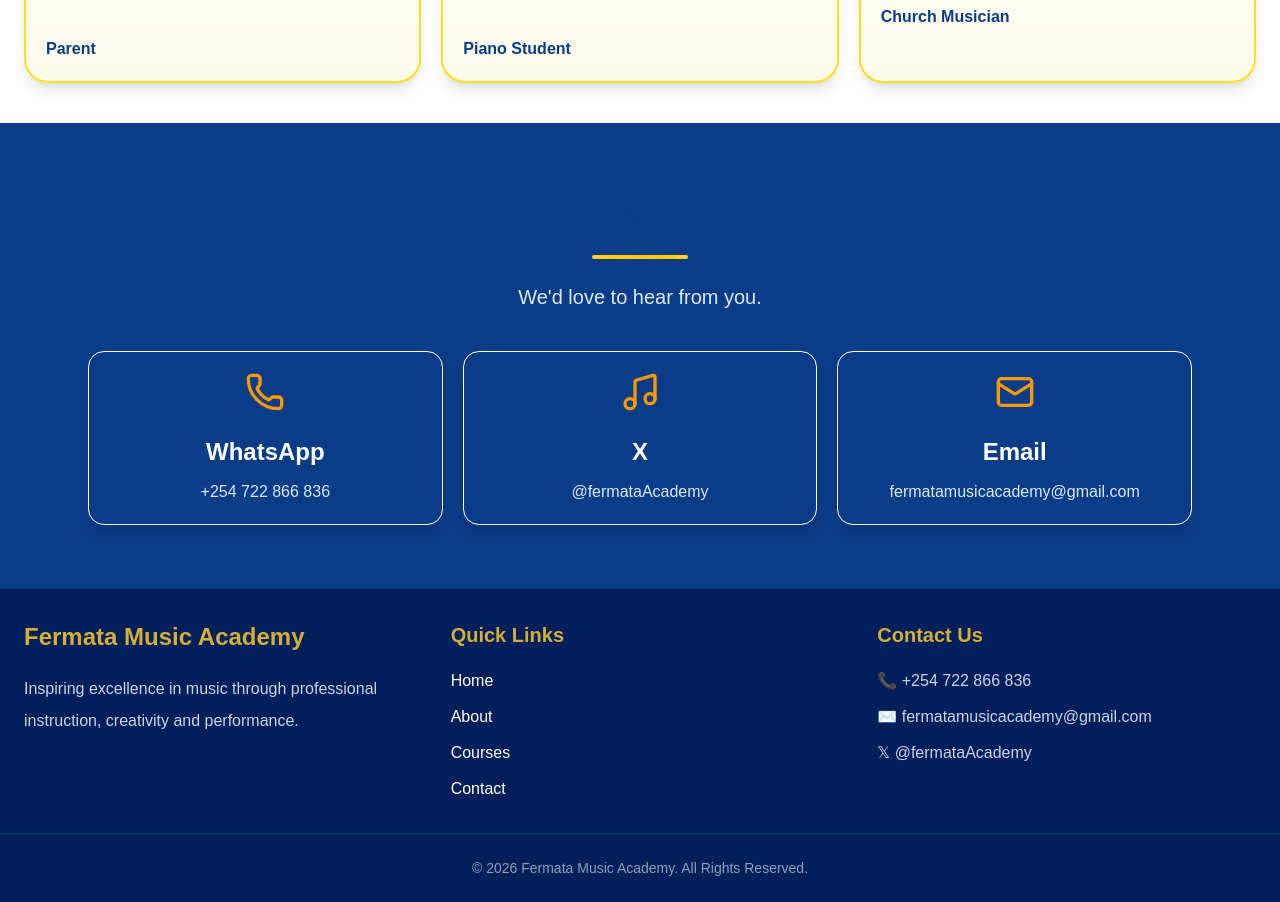
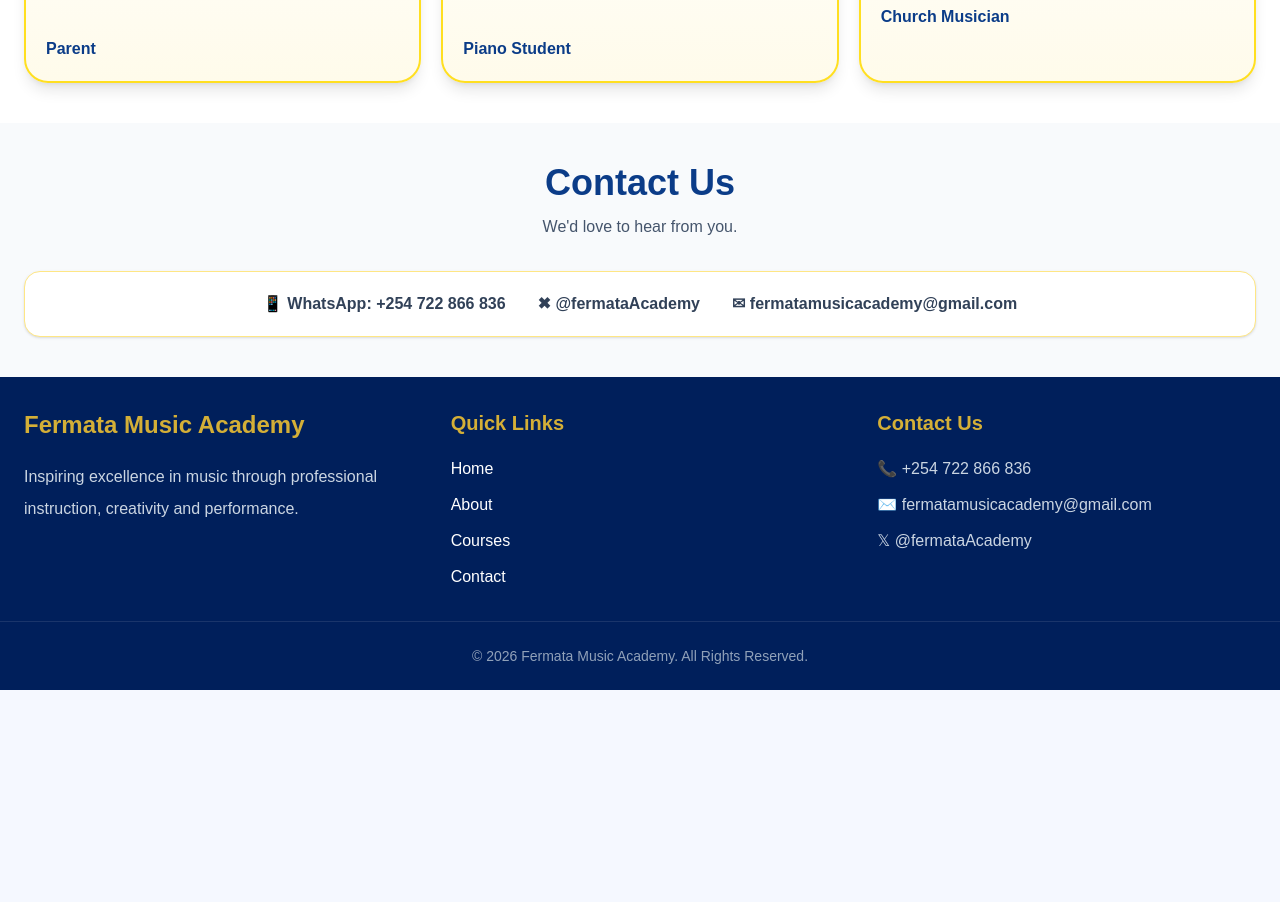
Before and after one commit to chombakimani-design/fermata-music-academy, a Next.js app: page / in a window 1280 px wide. Shown: the part 2820-3722 px from the top of the page. After the commit the page ends 3510 px from the top, so only its background shows below. Built offline with nearby package versions, Linux system fonts and the light colour scheme; no server answers; the database is empty.

Commit message:
Finalize homepage layout and compact contact section

```diff
--- a/components/home/Contact.tsx
+++ b/components/home/Contact.tsx
@@ -1,46 +1,45 @@
-import { Mail, Phone, Music } from "lucide-react";
-
 export default function Contact() {
     return (
-    <section className="bg-[#0B3C88] text-white py-16">
+        <section className="bg-slate-50 py-10">
 
-      <div className="mx-auto max-w-6xl px-6 text-center">
+            <div className="mx-auto max-w-7xl px-6">
 
-        <h2 className="text-5xl font-bold text-[#0B3C88]">
+                <div className="text-center">
+
+                    <h2 className="text-4xl font-extrabold text-[#0B3C88]">
                         Contact Us
                     </h2>
 
-<div className="mx-auto mt-5 h-1 w-24 rounded-full bg-gradient-to-r from-amber-300 via-yellow-400 to-amber-300"></div>
-
-        <p className="mt-6 text-xl text-blue-100">
+                    <p className="mt-3 text-slate-600">
                         We'd love to hear from you.
                     </p>
 
-        <div className="mt-10 grid gap-5 md:grid-cols-3">
-
-          <div className="rounded-2xl border p-5 shadow-lg">
-            <Phone className="mx-auto h-10 w-10 text-amber-500"/>
-            <h3 className="mt-6 text-2xl font-bold">WhatsApp</h3>
-            <p className="mt-3 text-blue-100">
-              +254 722 866 836
-            </p>
                 </div>
 
-          <div className="rounded-2xl border p-5 shadow-lg">
-            <Music className="mx-auto h-10 w-10 text-amber-500"/>
-            <h3 className="mt-6 text-2xl font-bold">X</h3>
-            <p className="mt-3 text-blue-100">
-              @fermataAcademy
-            </p>
-          </div>
+                <div className="mt-8 flex flex-wrap items-center justify-center gap-8 rounded-2xl border border-amber-200 bg-white px-8 py-5 shadow">
 
-          <div className="rounded-2xl border p-5 shadow-lg">
-            <Mail className="mx-auto h-10 w-10 text-amber-500"/>
-            <h3 className="mt-6 text-2xl font-bold">Email</h3>
-            <p className="mt-3 text-blue-100 break-all">
-              fermatamusicacademy@gmail.com
-            </p>
-          </div>
+                    <a
+                        href="https://wa.me/254722866836"
+                        target="_blank"
+                        className="font-semibold text-slate-700 transition hover:text-green-600"
+                    >
+                        📱 WhatsApp: +254 722 866 836
+                    </a>
+
+                    <a
+                        href="https://x.com/fermataAcademy"
+                        target="_blank"
+                        className="font-semibold text-slate-700 transition hover:text-[#1DA1F2]"
+                    >
+                        ✖ @fermataAcademy
+                    </a>
+
+                    <a
+                        href="mailto:fermatamusicacademy@gmail.com"
+                        className="font-semibold text-slate-700 transition hover:text-amber-600"
+                    >
+                        ✉ fermatamusicacademy@gmail.com
+                    </a>
 
                 </div>
 
```
Lines whose indentation alone changed are shown as unchanged.
